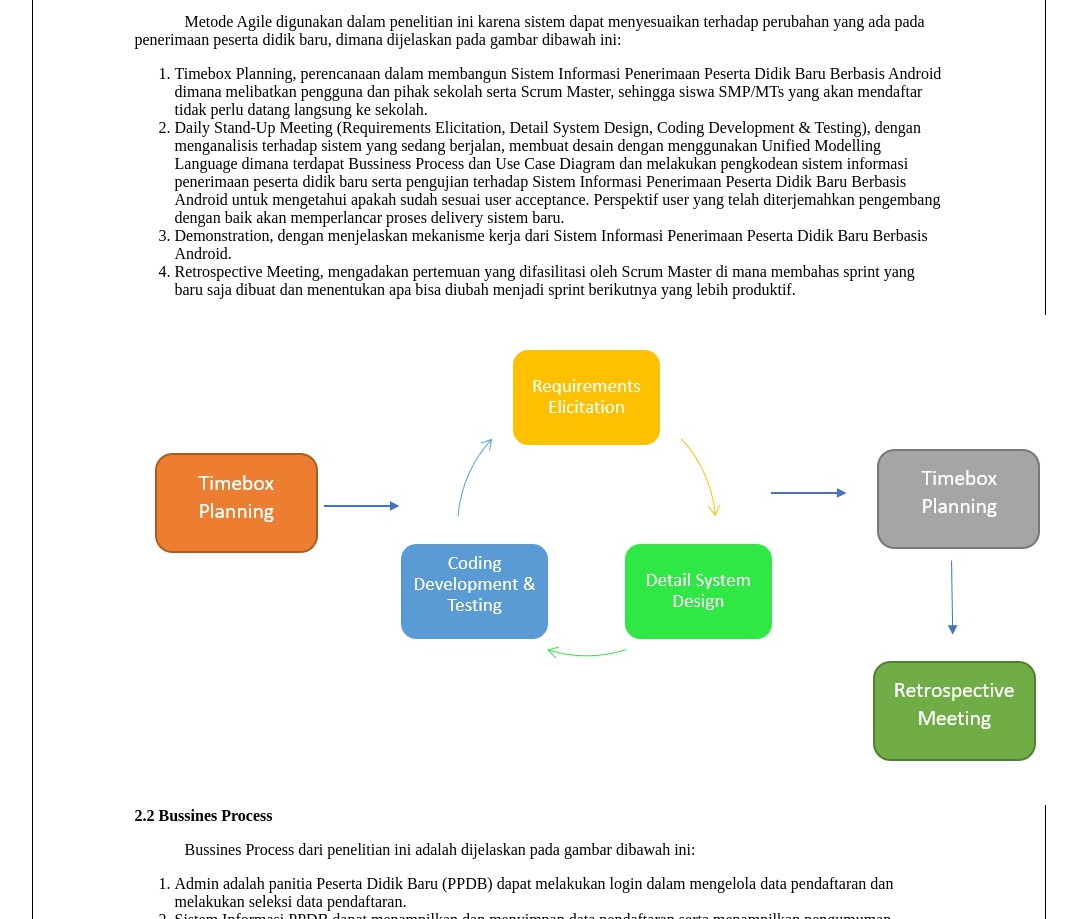
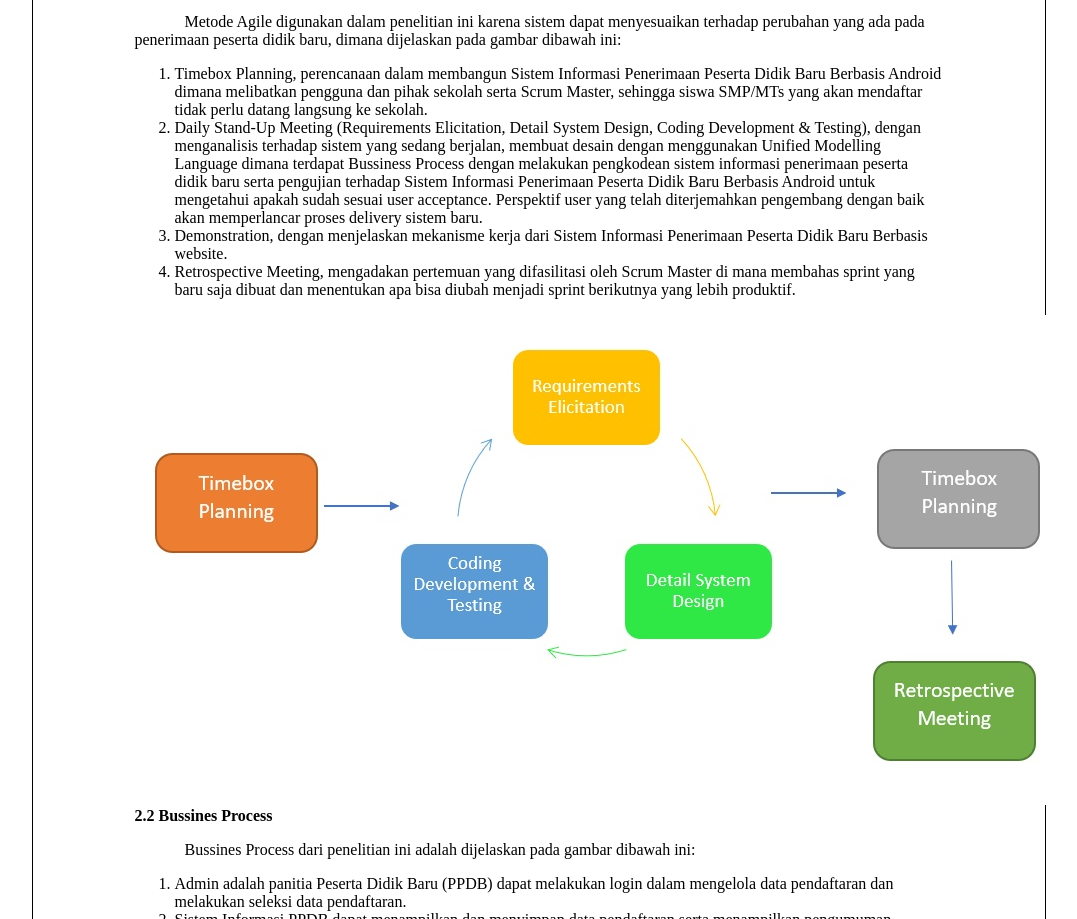
Before and after one commit to cornelliusagova/kel4_mtd_agile_p11, a plain HTML site: page index.html in a window 1280 px wide. Shown: the part 1725-2644 px from the top of the page, without its empty margins (101-1178 px from the left). Drawn offline with Linux system fonts and the light colour scheme.

Commit message:
memperbaiki kata yang kurang tepat

```diff
--- a/index.html
+++ b/index.html
@@ -77,8 +77,8 @@
                 <p style="text-indent: 50px;">Metode Agile digunakan dalam penelitian ini karena sistem dapat menyesuaikan terhadap perubahan yang ada pada penerimaan peserta didik baru, dimana dijelaskan pada gambar dibawah ini:</p>
                 <ol>
                     <li>Timebox Planning, perencanaan dalam membangun Sistem Informasi Penerimaan Peserta Didik Baru Berbasis Android dimana melibatkan pengguna dan pihak sekolah serta Scrum Master, sehingga siswa SMP/MTs yang akan mendaftar tidak perlu datang langsung ke sekolah.</li>
-                    <li>Daily Stand-Up Meeting (Requirements Elicitation, Detail System Design, Coding Development & Testing), dengan menganalisis terhadap sistem yang sedang berjalan, membuat desain dengan menggunakan Unified Modelling Language dimana terdapat Bussiness Process dan Use Case Diagram dan melakukan pengkodean sistem informasi penerimaan peserta didik baru serta pengujian terhadap Sistem Informasi Penerimaan Peserta Didik Baru Berbasis Android untuk mengetahui apakah sudah sesuai user acceptance. Perspektif user yang telah diterjemahkan pengembang dengan baik akan memperlancar proses delivery sistem baru.</li>
-                    <li>Demonstration, dengan menjelaskan mekanisme kerja dari Sistem Informasi Penerimaan Peserta Didik Baru Berbasis Android.</li>
+                    <li>Daily Stand-Up Meeting (Requirements Elicitation, Detail System Design, Coding Development & Testing), dengan menganalisis terhadap sistem yang sedang berjalan, membuat desain dengan menggunakan Unified Modelling Language dimana terdapat Bussiness Process dengan melakukan pengkodean sistem informasi penerimaan peserta didik baru serta pengujian terhadap Sistem Informasi Penerimaan Peserta Didik Baru Berbasis Android untuk mengetahui apakah sudah sesuai user acceptance. Perspektif user yang telah diterjemahkan pengembang dengan baik akan memperlancar proses delivery sistem baru.</li>
+                    <li>Demonstration, dengan menjelaskan mekanisme kerja dari Sistem Informasi Penerimaan Peserta Didik Baru Berbasis website.</li>
                     <li>Retrospective Meeting, mengadakan pertemuan yang difasilitasi oleh Scrum Master di mana membahas sprint yang baru saja dibuat dan menentukan apa bisa diubah menjadi sprint berikutnya yang lebih produktif.</li>
                     </ol>
                     <img src="Metode Agile.jpg" style="display:block; margin:auto;" >
```
